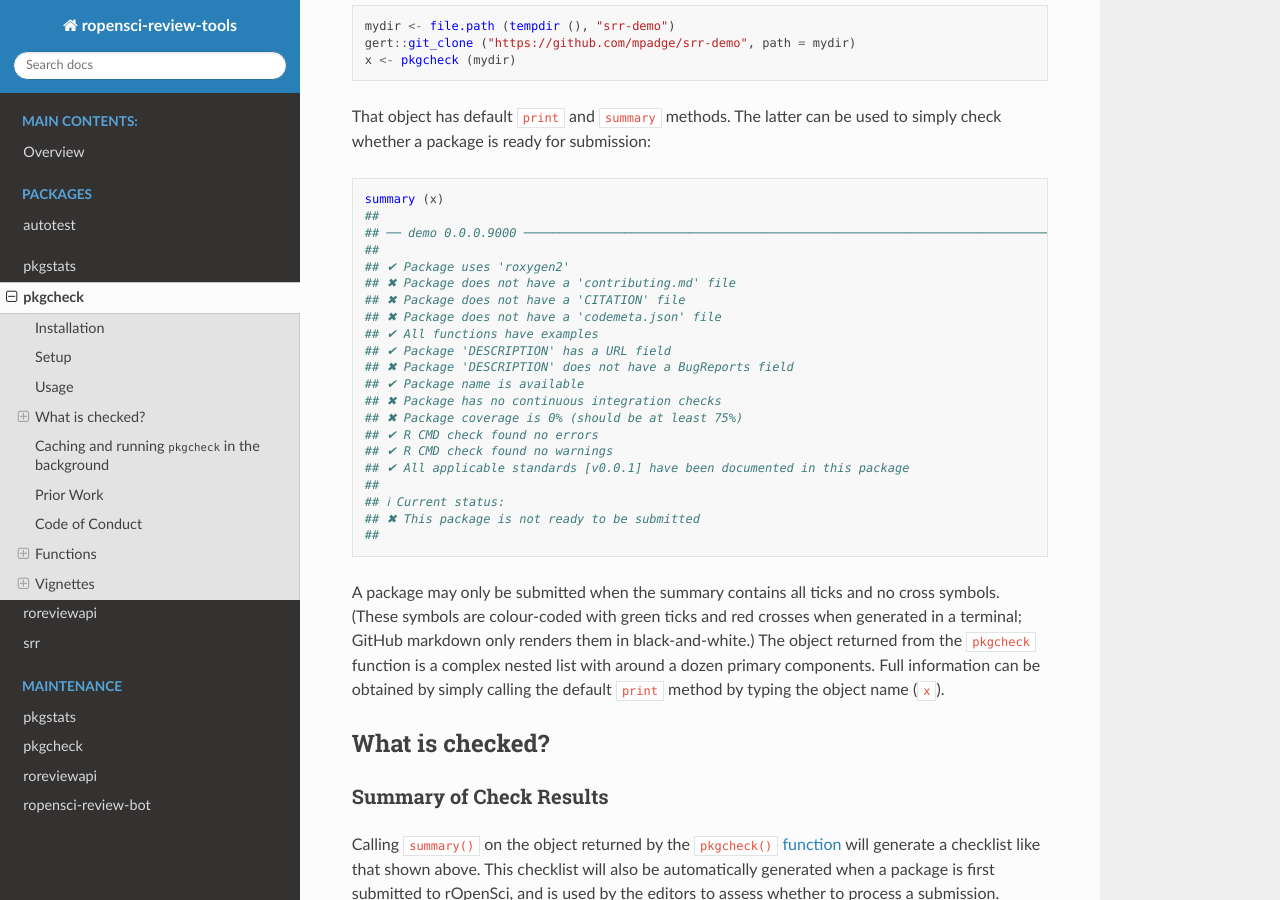
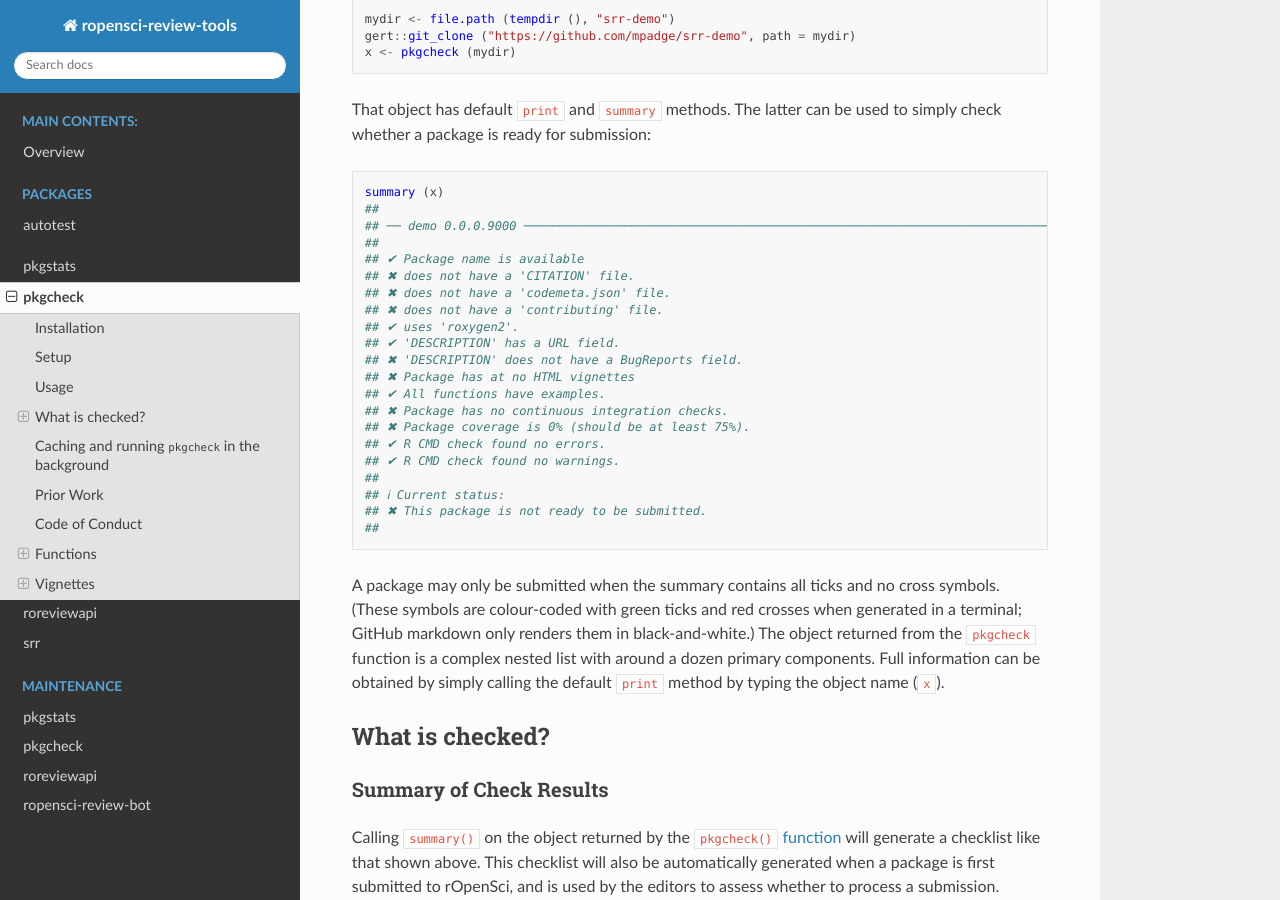
Before and after one commit to ropensci-review-tools/ropensci-review-tools, a Sphinx documentation site: the page built from docs/pkgcheck/pkgcheck.md, in a window 1280 px wide and 900 px high, scrolled down 1604 px. Built offline with Sphinx 7.4.7 and the Read the Docs theme 2.0.0, drawn with Linux system fonts in a browser that asks for light colours; pages that are not in the unit, such as notebooks, are missing from menus; some of the changed text lies outside the part shown.

Commit message:
update pkgcheck readme

````diff
--- a/docs/pkgcheck/pkgcheck.md
+++ b/docs/pkgcheck/pkgcheck.md
@@ -28,15 +28,16 @@
 As shown there, simply enable the universe with
 
 ``` r
-options(repos = c(
+options (repos = c (
     ropenscireviewtools = "https://ropensci-review-tools.r-universe.dev",
-    CRAN = "https://cloud.r-project.org"))
+    CRAN = "https://cloud.r-project.org"
+))
 ```
 
 And then install the usual way with,
 
 ``` r
-install.packages("pkgcheck")
+install.packages ("pkgcheck")
 ```
 
 Alternatively, the package can be installed by running one of the
@@ -69,7 +70,7 @@
 your user settings), and stored using
 
 ``` r
-Sys.setenv("GITHUB_TOKEN" = "<my_token>")
+Sys.setenv ("GITHUB_TOKEN" = "<my_token>")
 ```
 
 This can also be set permanently by putting this line in your
@@ -78,7 +79,7 @@
 then be loaded via a `library` call:
 
 ``` r
-library(pkgcheck)
+library (pkgcheck)
 ```
 
 ## Usage
@@ -107,22 +108,22 @@
 ##
 ## ── demo 0.0.0.9000 ───────────────────────────────────────────────────────────────────────────────────────────────────────────────────────────────────────────────────────────────────────────────────────────────────────────────────────────
 ##
-## ✔ Package uses 'roxygen2'
-## ✖ Package does not have a 'contributing.md' file
-## ✖ Package does not have a 'CITATION' file
-## ✖ Package does not have a 'codemeta.json' file
-## ✔ All functions have examples
-## ✔ Package 'DESCRIPTION' has a URL field
-## ✖ Package 'DESCRIPTION' does not have a BugReports field
 ## ✔ Package name is available
-## ✖ Package has no continuous integration checks
-## ✖ Package coverage is 0% (should be at least 75%)
-## ✔ R CMD check found no errors
-## ✔ R CMD check found no warnings
-## ✔ All applicable standards [v0.0.1] have been documented in this package
+## ✖ does not have a 'CITATION' file.
+## ✖ does not have a 'codemeta.json' file.
+## ✖ does not have a 'contributing' file.
+## ✔ uses 'roxygen2'.
+## ✔ 'DESCRIPTION' has a URL field.
+## ✖ 'DESCRIPTION' does not have a BugReports field.
+## ✖ Package has at no HTML vignettes
+## ✔ All functions have examples.
+## ✖ Package has no continuous integration checks.
+## ✖ Package coverage is 0% (should be at least 75%).
+## ✔ R CMD check found no errors.
+## ✔ R CMD check found no warnings.
 ##
 ## ℹ Current status:
-## ✖ This package is not ready to be submitted
+## ✖ This package is not ready to be submitted.
 ##
 ```
 
@@ -194,9 +195,7 @@
 names (x)
 ```
 
-    ##  [1] "package"      "version"      "url"          "license"      "summary"
-    ##  [6] "git"          "srr"          "file_list"    "fns_have_exs" "left_assigns"
-    ## [11] "pkgstats"     "network_file" "gp"           "scrap"        "pkg_versions"
+    ## [1] "pkg"          "info"         "checks"       "meta"         "goodpractice"
 
 The first four of these contain information on the package. The
 remainder include:
@@ -284,7 +283,7 @@
 location determined by
 
 ``` r
-rappdirs::user_cache_dir()
+rappdirs::user_cache_dir ()
 ```
 
 As explained in the help file for that function, these locations are:
````
Also changed, not shown: other parts of docs/pkgcheck/pkgcheck.md (+5 -5 lines).
